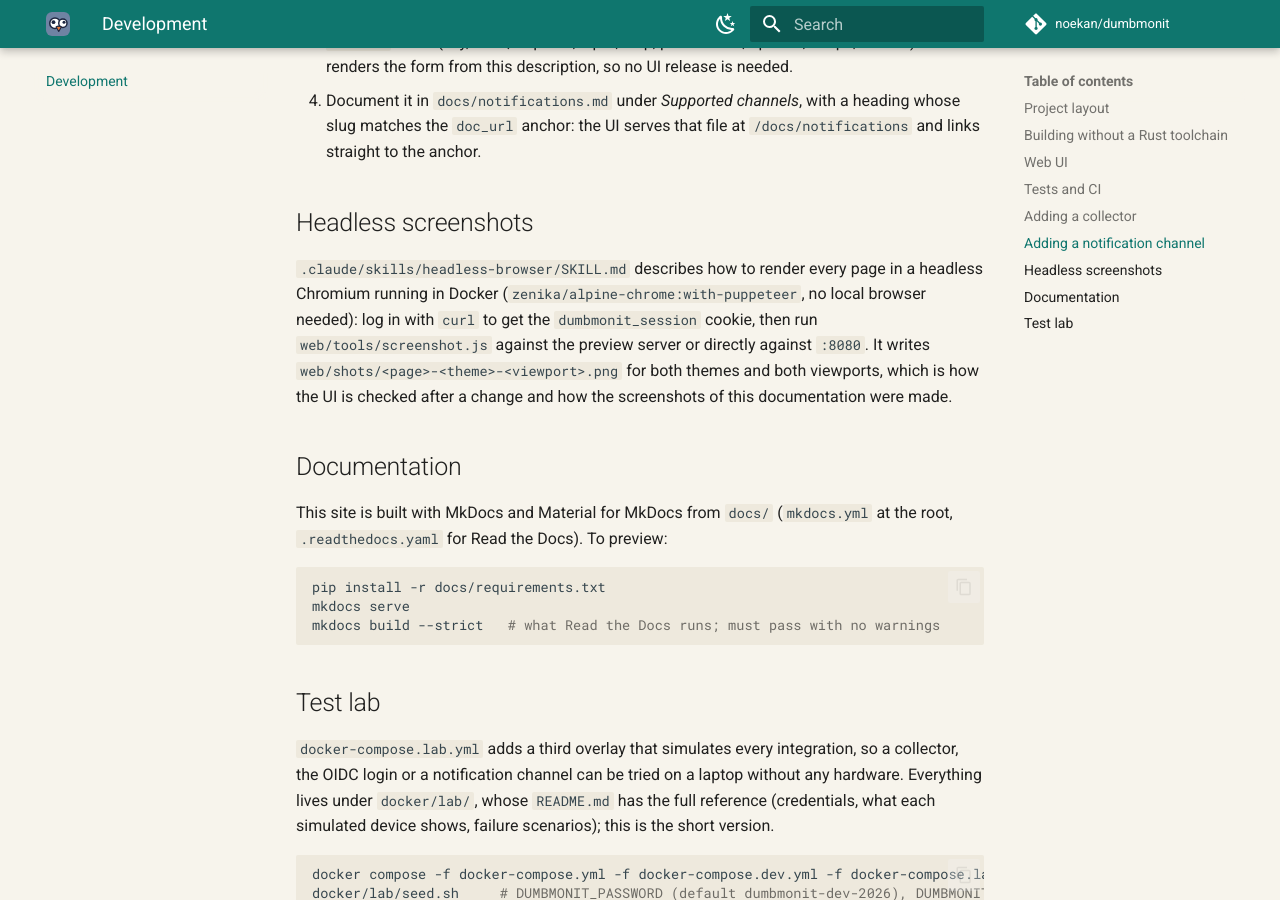
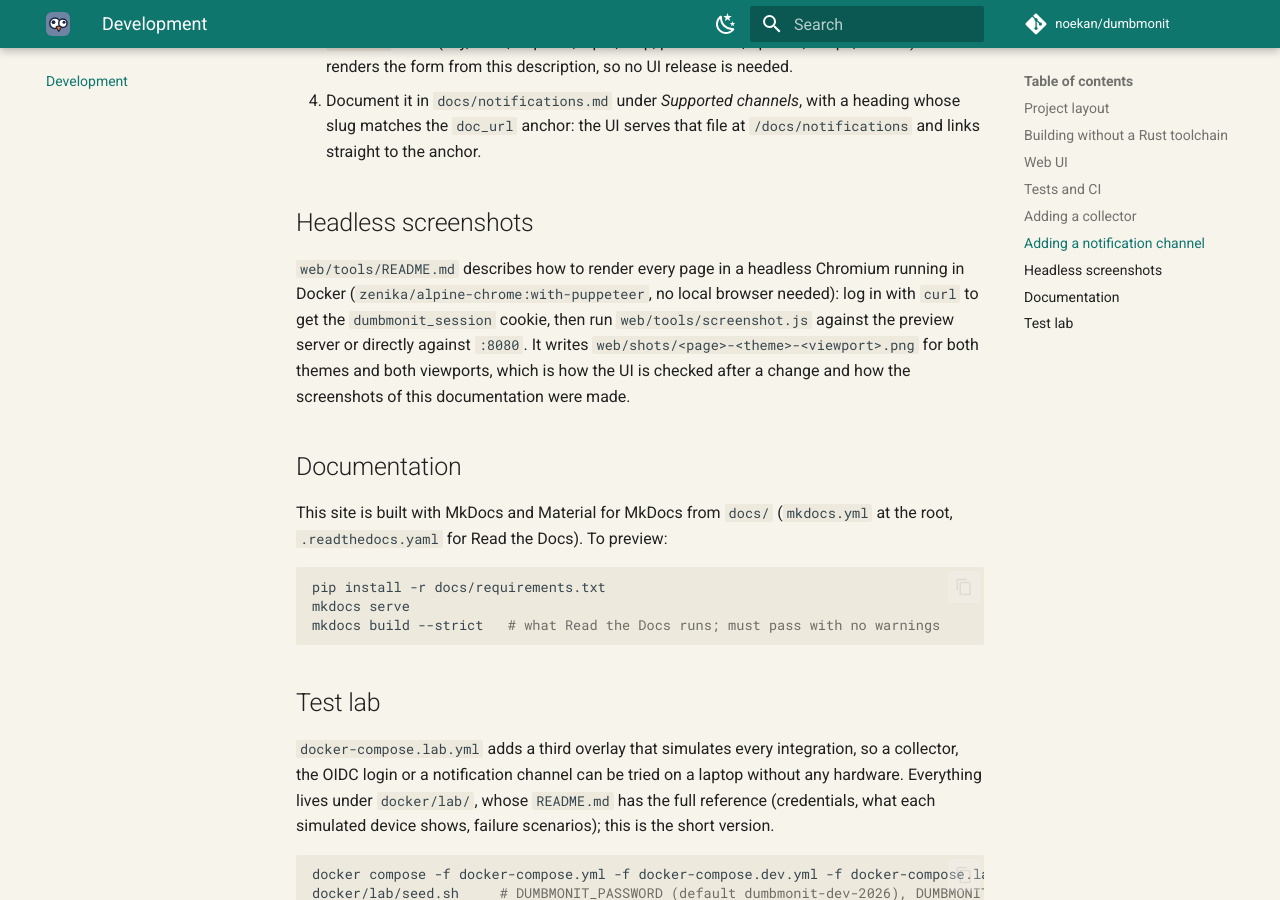
Before and after one commit to noekan/dumbmonit, an MkDocs documentation site: the page built from docs/development.md, in a window 1280 px wide and 900 px high, scrolled down 2985 px. Built offline with MkDocs 1.6.1 and Material for MkDocs 9.7.7, drawn with Linux system fonts in a browser that asks for light colours; comment, search, counter and statistics services are not loaded.

Commit message:
docs: point the screenshot how-to at web/tools/README.md

```diff
--- a/docs/development.md
+++ b/docs/development.md
@@ -136,7 +136,7 @@ timestamp_ms)` with `.with_label(k, v)`; identity labels (`target`, `host`,
 
 ## Headless screenshots
 
-`.claude/skills/headless-browser/SKILL.md` describes how to render every page
+`web/tools/README.md` describes how to render every page
 in a headless Chromium running in Docker (`zenika/alpine-chrome:with-puppeteer`,
 no local browser needed): log in with `curl` to get the `dumbmonit_session`
 cookie, then run `web/tools/screenshot.js` against the preview server or
```
